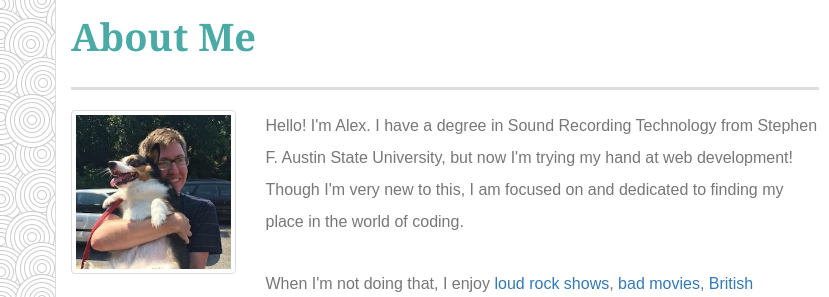
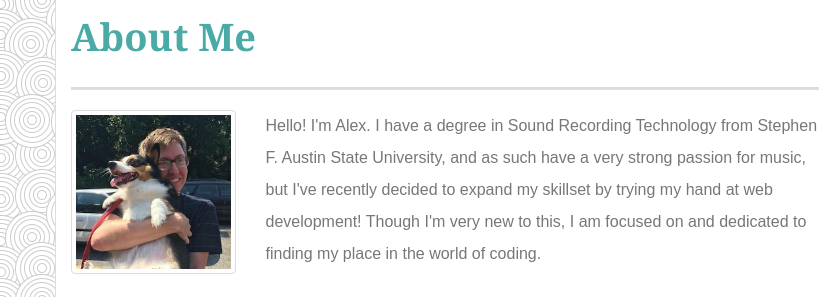
Before and after one commit to amparish/Bootstrap-Portfolio, a plain HTML site: page index.html in a window 1280 px wide. Shown: the part 147-444 px from the top of the page, 0-829 px from the left. Drawn offline with nearby package versions, Linux system fonts and the light colour scheme.

Commit message:
changed about text

```diff
--- a/index.html
+++ b/index.html
@@ -43,7 +43,7 @@
           					</div>
 
           					<div class="col-md-9">
-            					<p>Hello! I'm Alex. I have a degree in Sound Recording Technology from Stephen F. Austin State University, but now I'm trying my hand at web development! Though I'm very new to this, I am focused on and dedicated to finding my place in the world of coding.</p>
+            					<p>Hello! I'm Alex. I have a degree in Sound Recording Technology from Stephen F. Austin State University, and as such have a very strong passion for music, but I've recently decided to expand my skillset by trying my hand at web development! Though I'm very new to this, I am focused on and dedicated to finding my place in the world of coding.</p>
 
 								<br>
 
```
